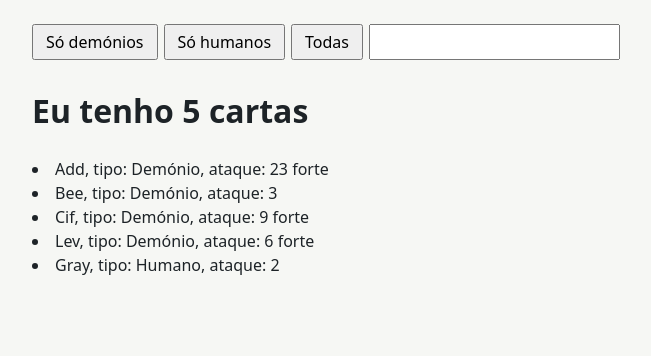
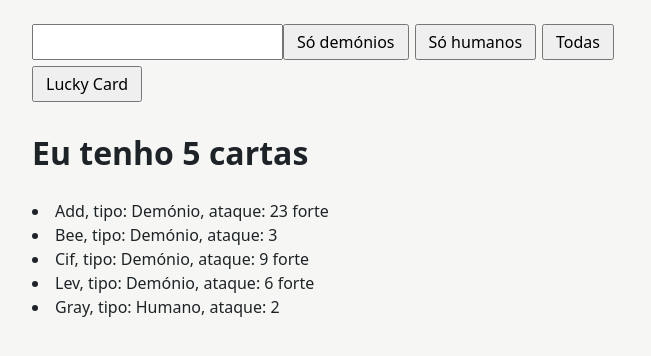
Before and after one commit to Flying-Toasters/ficha3-rodrigodomingos, a React (Vite) app: page / in a window 1280 px wide. Shown: the top 356 px of the page, without its empty margins (288-939 px from the left). Built offline with nearby package versions, Linux system fonts and the light colour scheme.

Commit message:
add feat: Lucky Card

```diff
--- a/src/App.jsx
+++ b/src/App.jsx
@@ -27,7 +27,7 @@ const cards = [
 function App() {
 
 const [filter, setFilter] = useState("Todas");
-
+const [luckyCard, setCard] = useState(null);
 const [search, setSearch] = useState("");
 
 const visible = cards.filter(
@@ -37,15 +37,22 @@ const visible = cards.filter(
     }
   );
 
-
-
-
-
+function takeCard() {
+  const index = Math.floor(Math.random() * cards.length)
+  setCard(cards[index])
+}
   return (
 
 
 
     <main>
+
+      <input
+        value={search}
+        onChange={(e) => setSearch(e.target.value)}
+      />
+
+
       <button onClick={() => setFilter("Demónio")}>
         Só demónios
       </button>
@@ -55,23 +62,26 @@ const visible = cards.filter(
       <button onClick={() => setFilter("Todas")}>
         Todas
       </button>
-
-      <input
-        value={search}
-        onChange={(e) => setSearch(e.target.value)}
-      />
+      <button onClick={takeCard}> Lucky Card </button>
+      {luckyCard && (
+        <div>
+          <h2>Lucky Card: </h2>
+          <Card card={luckyCard}/>
+        </div>
+      )}
 
 
-      <h1>Eu tenho {cards.length} cartas</h1>
-
-      {visible.map((card) => (
-        <Card key={card.name} {...card}/>
-      ))}
 
 
+
+
+      <h1>Eu tenho {visible.length} cartas</h1>
+
+      {visible.map((card, index) => (
+        <Card key={index} card={card}/>
+      ))}
     </main>
   );
-
 }
 
 export default App;
--- a/src/Card.jsx
+++ b/src/Card.jsx
@@ -1,9 +1,9 @@
 import { useState } from "react";
 
-function Card({name, type, attack}) {
+function Card({card}) {
   return (
     <li className="card">
-      {name}, tipo: {type}, ataque: {attack} {attack >= 6 && <span>forte</span>}
+      {card.name}, tipo: {card.type}, ataque: {card.attack} {card.attack >= 6 && <span>forte</span>}
     </li>
   );
 }
```
